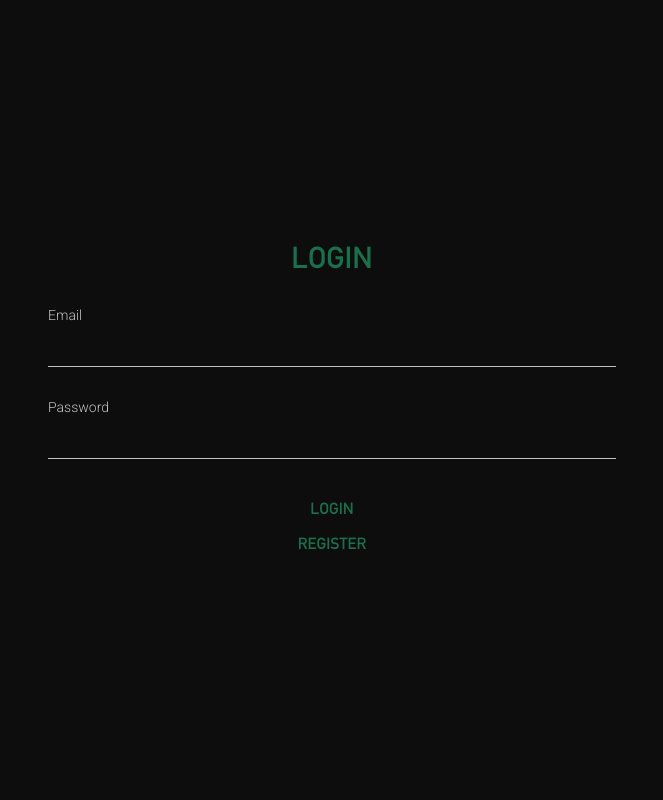
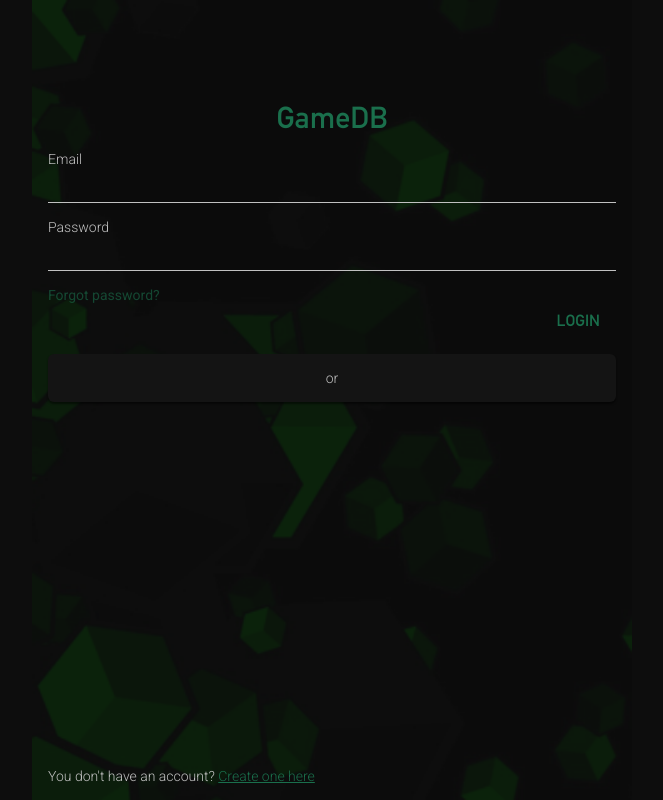
Before and after one commit to darrovi/gamedb, a Vue app: page /login in a window 1280 px wide. Shown: the whole page, without its empty margins (308-971 px from the left). Built offline with nearby package versions, Linux system fonts and the light colour scheme; no server answers.

Commit message:
Forgot password. Design

```diff
--- a/src/locales/en.json
+++ b/src/locales/en.json
@@ -6,7 +6,12 @@
   "login": {
     "title": "LOGIN",
     "email": "Email",
-    "password": "Password"
+    "password": "Password",
+    "forgot-password": "Forgot password?",
+    "login": "Login",
+    "or": "or",
+    "no-account": "You don't have an account?",
+    "create-one": "Create one here"
   },
   "register": {
     "title": "REGISTER",
--- a/src/views/auth/Login.vue
+++ b/src/views/auth/Login.vue
@@ -1,6 +1,7 @@
 <template>
-    <section padding class="login">
-        <h1>{{$t('login.title')}}</h1>
+    <section padding class="login" v-bind:style="{backgroundImage: 'url(/imgs/login-background.png)'}">
+        <!-- TODO logo de la app-->
+        <h1>{{$t('GameDB')}}</h1>
 
         <fieldset>
             <label for="email">{{$t('login.email')}}</label>
@@ -12,12 +13,21 @@
             <input type="password" id="password" v-model="user.password"/>
         </fieldset>
 
-        {{error}}
+        <a class="login__forgot" @click="forgotPassword">{{$t('login.forgot-password')}}</a>
 
-        <button @click="login">Login</button>
-        <button>
-            <router-link to="/register">Register</router-link>
-        </button>
+        <p class="login__error" v-if="error">{{error}}</p>
+
+        <div class="login__button">
+            <button @click="login">{{$t('login.login')}}</button>
+        </div>
+
+        <div class="login__others">
+            <p>{{$t('login.or')}}</p>
+        </div>
+
+        <p class="login__register">{{$t('login.no-account')}}
+            <router-link to="/register">{{$t('login.create-one')}}</router-link>
+        </p>
     </section>
 </template>
 
@@ -49,6 +59,18 @@
                         this.$store.commit('loading/stop');
                         this.error = err.message;
                     })
+            },
+            forgotPassword() {
+                this.$store.commit('loading/start');
+                firebase.auth().sendPasswordResetEmail(this.user.email)
+                    .then(() => {
+                        this.$store.commit('loading/stop');
+                    })
+                    .catch((err) => {
+                        this.$store.commit('loading/stop');
+                        this.error = err.message;
+                    })
+
             }
         }
     }
@@ -56,16 +78,61 @@
 
 <style scoped lang="scss">
     .login {
+        padding-top: 100px;
+        height: 100vh;
+        box-sizing: border-box;
         display: flex;
-        justify-content: center;
         flex-direction: column;
-        height: 100vh;
+        background-size: cover;
+        background-position: center;
 
         h1 {
             text-align: center;
             font-size: 30px;
             color: $primary-color;
-            margin-bottom: 32px;
+            margin-bottom: 16px;
+        }
+
+        label {
+            margin-bottom: 0;
+        }
+
+        input {
+            margin-bottom: 16px;
+        }
+
+        &__forgot {
+            opacity: 0.6;
+            font-size: 14px;
+        }
+
+        &__others {
+            text-align: center;
+            padding: 16px;
+            border-radius: 6px;
+            background-color: $card-color;
+            box-shadow: 0 2px 2px 0 rgba(0, 0, 0, 0.5);
+            margin-top: 16px;
+
+            p {
+                font-size: 14px;
+            }
+        }
+
+        &__error {
+            text-align: right;
+            color: $danger-color;
+            margin: 8px 0;
+            font-size: 14px;
+        }
+
+        &__button {
+            text-align: right;
+        }
+
+        &__register {
+            font-size: 14px;
+            margin-top: auto;
         }
     }
 </style>
--- a/src/views/auth/Register.vue
+++ b/src/views/auth/Register.vue
@@ -1,5 +1,9 @@
 <template>
-    <section padding class="register">
+    <section padding class="register" v-bind:style="{backgroundImage: 'url(/imgs/login-background.png)'}">
+        <router-link class="register__back-button" to="/login">
+            <img src="@/assets/icons/back.svg">
+        </router-link>
+
         <h1>{{$t('register.title')}}</h1>
 
         <fieldset>
@@ -17,7 +21,7 @@
             <input type="password" id="password" v-model="user.password"/>
         </fieldset>
 
-        <p>{{error}}</p>
+        <p class="register__error" v-if="error">{{error}}</p>
 
         <button @click="register">{{$t('register.new-account')}}</button>
     </section>
@@ -71,16 +75,31 @@
 
 <style scoped lang="scss">
     .register {
+        padding-top: 100px;
+        height: 100vh;
+        box-sizing: border-box;
         display: flex;
-        justify-content: center;
         flex-direction: column;
-        height: 100vh;
+        background-size: cover;
+        background-position: center;
+
+        &__back-button {
+            position: absolute;
+            top: 16px;
+            left: 16px;
+        }
 
         h1 {
             text-align: center;
             font-size: 30px;
             color: $primary-color;
-            margin-bottom: 32px;
+            margin-bottom: 16px;
+        }
+
+        &__error {
+            color: $danger-color;
+            margin-bottom: 16px;
+            font-size: 14px;
         }
     }
 </style>
```
Also changed, not shown: public/imgs/login-background.png (added), src/assets/icons/back.svg (added).
